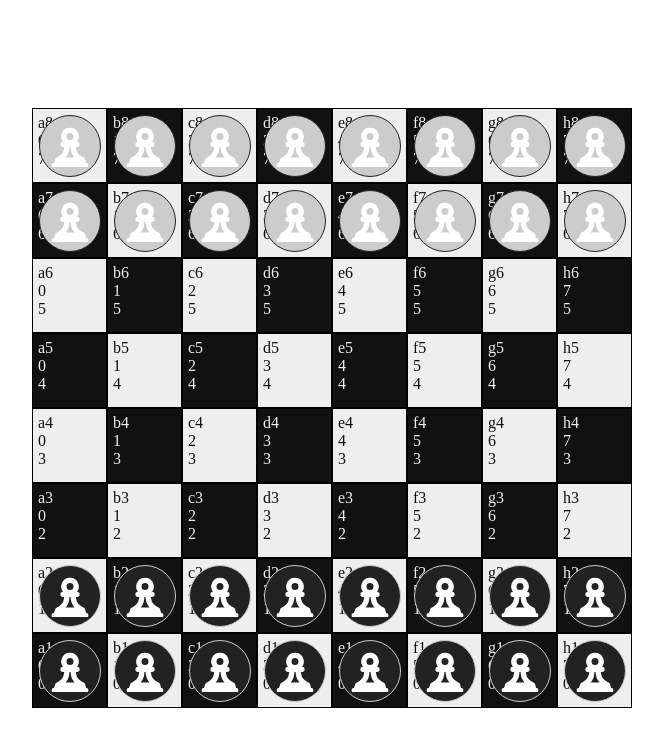
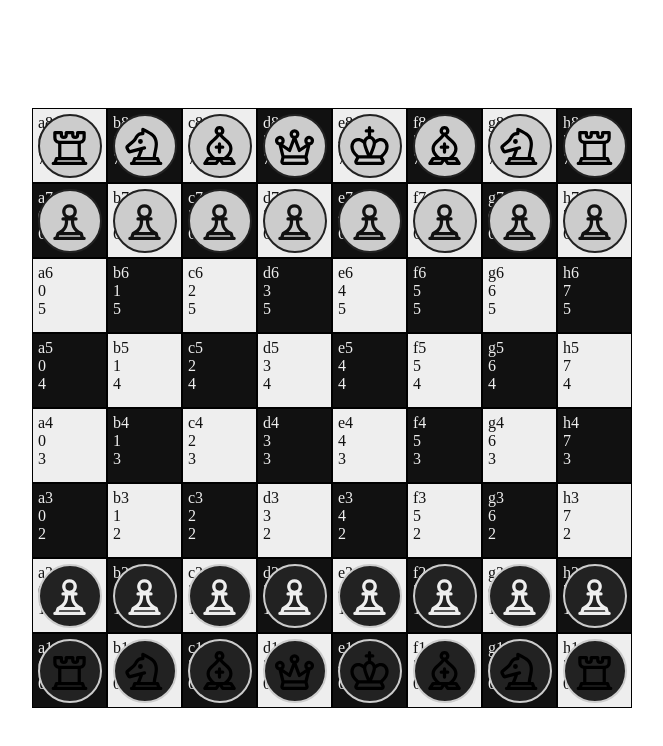
Before and after one commit to ADreamingTanuki/chess-app, a React (Vite) app: page / in a window 1280 px wide. Shown: the top 746 px of the page, without its empty margins (308-971 px from the left). Built offline with nearby package versions, Linux system fonts and the light colour scheme.

Commit message:
piece icons and teams wip

```diff
--- a/src/components/piece.tsx
+++ b/src/components/piece.tsx
@@ -1,5 +1,5 @@
 // react
-import { CSSProperties, JSX } from "react";
+import { CSSProperties, JSX, ReactNode } from "react";
 
 // svgr conversions
 import * as SVG  from "../assets/svgr/index"
@@ -8,34 +8,17 @@ import * as SVG  from "../assets/svgr/index"
 import { Team } from "../lib/chess-types";
 import Coordinate from "../lib/coordinate";
 
-export interface PieceProps {
-  position: Coordinate,
-  drawSize: number,
-  team: Team,
-  // iconSrc: string
-}
 
-// todo:
-// - colour / team
-// - icon
-
-export function Piece(props: PieceProps): JSX.Element {
-
-  return (
-    <div style={styleOfOuter(props.position, props.drawSize)}>
-      <div style={styleOfShell(props.team)}>
-        <SVG.Pawn width="y0%" height="70%" fill="#FFF" stroke="#FFF"/>
-      </div>
-    </div>
-  )
-}
+// STYLES ---------------------------------------------------------------------
 
 const COLOUR_BLACK_1 = '#111'
 const COLOUR_BLACK_2 = '#222'
 const COLOUR_WHITE_1 = '#eee'
 const COLOUR_WHITE_2 = '#ccc'
 
-const border = (colStr: string) => `solid 1px ${colStr}`;
+const ICON_SCALE = '65%';
+
+const border = (colStr: string) => `solid 2px ${colStr}`;
 
 const STYLE_OUTER: CSSProperties = {
   position: 'absolute',
@@ -62,12 +45,6 @@ const STYLE_SHELL_WHITE: CSSProperties = {
   backgroundColor: COLOUR_WHITE_2,
   border: border(COLOUR_BLACK_2)
 }
-
-const STYLE_ICON: CSSProperties = {
-  height: '70%',
-  width:  '70%'
-}
-
 function styleOfOuter(coordinate: Coordinate, drawSize: number) {
   return {
     ...STYLE_OUTER,
@@ -91,3 +68,94 @@ function styleOfShell(team: Team) {
     }
   }
 }
+
+function fillColourByTeam(team: Team) {
+  if (team === 'black') {
+    return COLOUR_WHITE_1;
+  }
+  else {
+    return COLOUR_BLACK_1;
+  }
+}
+
+
+// GENERIC BUILDER ------------------------------------------------------------
+
+export interface PieceProps {
+  position: Coordinate,
+  drawSize: number,
+  team: Team
+}
+
+function drawPiece(data: PieceProps, icon: ReactNode):  JSX.Element {
+  return (
+    <div style={styleOfOuter(data.position, data.drawSize)}>
+      <div style={styleOfShell(data.team)}>
+        {icon}
+      </div>
+    </div>
+  )
+}
+
+// INDIVIDUAL PIECES ----------------------------------------------------------
+
+
+export const Pawn = (props: PieceProps): JSX.Element =>
+  drawPiece(
+    props,
+    <SVG.Pawn
+      width ={ICON_SCALE}
+      height={ICON_SCALE}
+      fill={fillColourByTeam(props.team)}
+    />
+  );
+
+export const Knight = (props: PieceProps): JSX.Element =>
+  drawPiece(
+    props,
+    <SVG.Knight
+      width ={ICON_SCALE}
+      height={ICON_SCALE}
+      fill={fillColourByTeam(props.team)}
+    />
+  );
+
+export const Bishop = (props: PieceProps): JSX.Element =>
+  drawPiece(
+    props,
+    <SVG.Bishop
+      width ={ICON_SCALE}
+      height={ICON_SCALE}
+      fill={fillColourByTeam(props.team)}
+    />
+  );
+
+export const Rook = (props: PieceProps): JSX.Element =>
+  drawPiece(
+    props,
+    <SVG.Rook
+      width ={ICON_SCALE}
+      height={ICON_SCALE}
+      fill={fillColourByTeam(props.team)}
+    />
+  );
+
+export const Queen = (props: PieceProps): JSX.Element =>
+  drawPiece(
+    props,
+    <SVG.Queen
+      width ={ICON_SCALE}
+      height={ICON_SCALE}
+      fill={fillColourByTeam(props.team)}
+    />
+  );
+
+export const King = (props: PieceProps): JSX.Element =>
+  drawPiece(
+    props,
+    <SVG.King
+      width ={ICON_SCALE}
+      height={ICON_SCALE}
+      fill={fillColourByTeam(props.team)}
+    />
+  );
--- a/src/lib/piece-renderer.ts
+++ b/src/lib/piece-renderer.ts
@@ -6,12 +6,12 @@ import { JSX } from "react";
 import Coordinate from "./coordinate"
 import { Piece, Team, ChessJSGameState, ChessJSTileState } from "./chess-types"
 import { ConvertChessJS } from "./convert-chess-js";
-import { Piece as PieceComponent } from "../components/piece";
+import * as PieceComponent from "../components/piece";
 
 
 export interface PieceInfo {
   position: Coordinate,
-  piece: Piece,
+  type: Piece,
   team: Team
 }
 
@@ -29,7 +29,7 @@ export default class RenderPieces {
         if (!tile) return;
         const cmd: PieceInfo = {
           position: new Coordinate(tile.square),
-          piece: ConvertChessJS.piece(tile.type),
+          type: ConvertChessJS.piece(tile.type),
           team: ConvertChessJS.team(tile.color)
         }
         res._pieces.push(cmd);
@@ -45,10 +45,44 @@ export default class RenderPieces {
   }
 
   toArray = (cellSize: number): JSX.Element[] =>
-    this._pieces.map(piece => PieceComponent({
-      position: piece.position,
-      drawSize: cellSize,
-      team: piece.team
-    }
-  ));
+    this._pieces.map(piece => {
+      switch(piece.type) {
+        case "king":
+          return PieceComponent.King({
+            position: piece.position,
+            drawSize: cellSize,
+            team: piece.team
+          });
+        case "queen":
+          return PieceComponent.Queen({
+            position: piece.position,
+            drawSize: cellSize,
+            team: piece.team
+          });
+        case "bishop":
+          return PieceComponent.Bishop({
+            position: piece.position,
+            drawSize: cellSize,
+            team: piece.team
+          });
+        case "knight":
+          return PieceComponent.Knight({
+            position: piece.position,
+            drawSize: cellSize,
+            team: piece.team
+          });
+        case "rook":
+          return PieceComponent.Rook({
+            position: piece.position,
+            drawSize: cellSize,
+            team: piece.team
+          });
+        case "pawn":
+          return PieceComponent.Pawn({
+            position: piece.position,
+            drawSize: cellSize,
+            team: piece.team
+          });
+      }
+    });
 }
```
